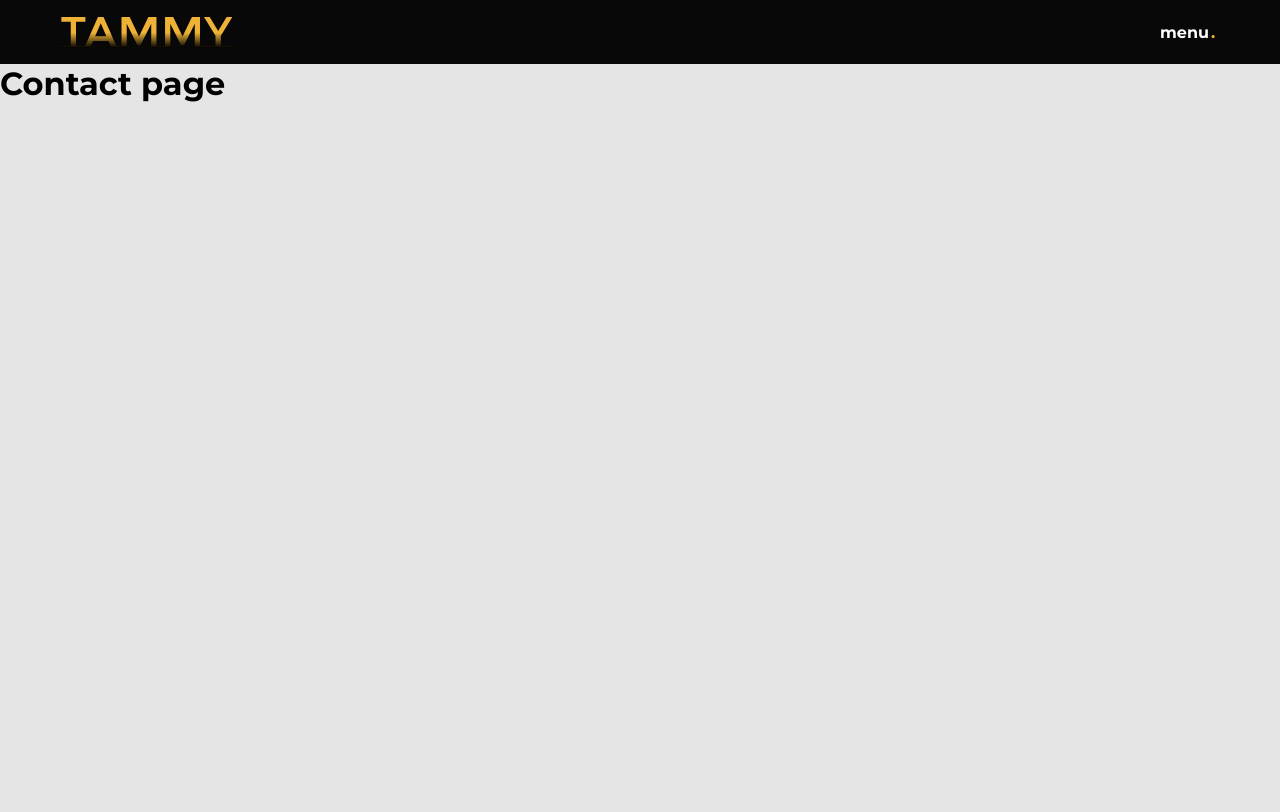
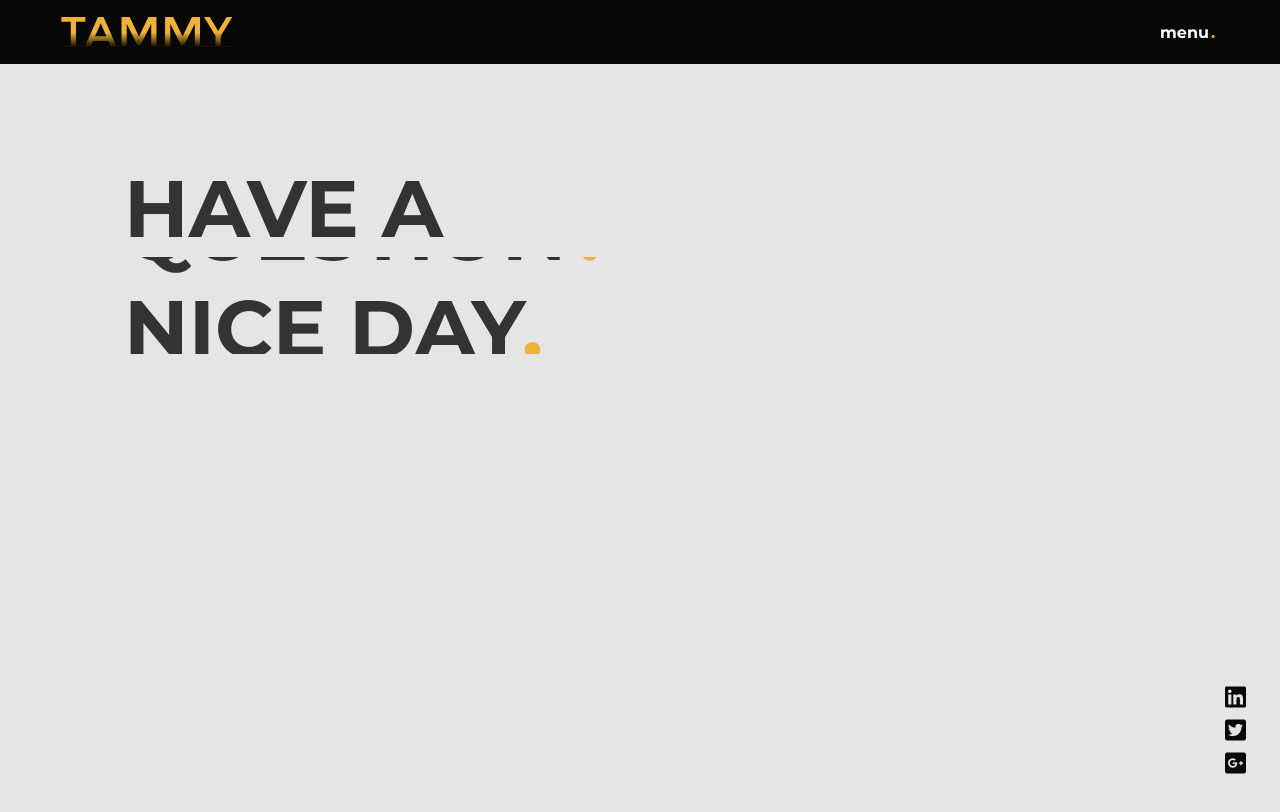
Before and after one commit to devTam/portfolioV2, a React (Create React App) app: page /contact in a window 1280 px wide. Shown: the top 812 px of the page. Built offline with nearby package versions, Linux system fonts and the light colour scheme.

Commit message:
add contact carousel and social icons

```diff
--- a/package.json
+++ b/package.json
@@ -12,6 +12,7 @@
     "react-dom": "^17.0.1",
     "react-router-dom": "^5.2.0",
     "react-scripts": "4.0.1",
+    "react-slick": "^0.27.13",
     "web-vitals": "^0.2.4",
     "workbox-background-sync": "^5.1.4",
     "workbox-broadcast-update": "^5.1.4",
--- /dev/null
+++ b/src/components/social-icons/SocialIcons.js
@@ -0,0 +1,31 @@
+import React from 'react';
+import "./socialIcons.scss";
+
+const SocialIcons = () => {
+    return (
+        <div className="projects__socials">
+      <a
+              href="https://www.linkedin.com/in/tammy-batubo-4023b6119/"
+              className="projects-icons"
+              target="_blank"
+              rel="noreferrer"
+            >
+              <i className="fab fa-linkedin"></i>
+
+            </a>
+            <a
+              href="https://twitter.com/dev_TamB"
+              className="projects-icons"
+              target="_blank"
+              rel="noreferrer"
+            >
+              <i className="fab fa-twitter-square"></i>
+            </a>
+            <a href="mailto:tammy.batubo@gmail.com" className="projects-icons">
+              <i className="fab fa-google-plus-square"></i>
+            </a>
+      </div>
+    )
+}
+
+export default SocialIcons
--- /dev/null
+++ b/src/components/social-icons/socialIcons.scss
@@ -0,0 +1,27 @@
+.projects__socials {
+    display: flex;
+    flex-direction: column;
+    position: fixed;
+    bottom: 20px;
+    right: 30px;
+
+    @media only screen and (max-width: 576px) {
+      position: absolute;
+      flex-direction: row;
+    }
+  }
+
+  .projects-icons{
+    color: var(--black);
+    text-decoration: none;
+    margin: 4px;
+
+    &:hover i {
+      color: var(--color-primary);
+    }
+
+    & i {
+      font-size: 1.5rem;
+    transition: color .25s;
+    }
+  }
--- a/src/pages/contact/Contact.js
+++ b/src/pages/contact/Contact.js
@@ -1,17 +1,50 @@
 import React, { useEffect } from 'react';
 import { undoCanvas } from '../../utils/undoCanvas';
-import "./contact.scss";
+import './contact.scss';
+import SocialIcons from '../../components/social-icons/SocialIcons';
+// import "slick-carousel/slick/slick.css";
+// import "slick-carousel/slick/slick-theme.css";
+import Slider from 'react-slick';
 
 const Contact = () => {
+  const settings = {
+    infinite: true,
+    speed: 2000,
+    slidesToShow: 1,
+    slidesToScroll: 1,
+    autoplay: true,
+    autoplaySpeed: 4000,
+    vertical: true,
+    arrows: false,
+    cssEase: "cubic-bezier(.83,-0.08,.85,.85)",
+    rtl: true
+  };
+  useEffect(() => {
+    undoCanvas();
+  }, []);
+  return (
+    <div className="contact">
+      <div className="contact__container">
+        <h1 className="contact__title">
+          HAVE A
+          <div className="slider__container">
+            <Slider {...settings}>
+              <span className="swap">
+                QUESTION<span className="colored">?</span>
+              </span>
+              <span className="swap">
+                PROJECT<span className="colored">?</span>
+              </span>
+              <span className="swap">
+                NICE DAY<span className="colored">.</span>
+              </span>
+            </Slider>
+          </div>
+        </h1>
+      </div>
+      <SocialIcons />
+    </div>
+  );
+};
 
-    useEffect(() => {
-        undoCanvas()
-    }, [])
-    return (
-        <div className="contact">
-            <h1>Contact page</h1>
-        </div>
-    )
-}
-
-export default Contact
+export default Contact;
--- a/src/pages/contact/contact.scss
+++ b/src/pages/contact/contact.scss
@@ -1,5 +1,56 @@
 .contact {
-    margin-top: 8vh;
-    background-color: var(--white-bg);
-    min-height: 100vh;
+  margin-top: 2vh;
+  min-height: 100vh;
+  background-color: var(--white-bg);
+  position: relative;
+  overflow: hidden;
+
+  @media only screen and (max-width: 992px) {
+    margin-top: 0;
+  }
 }
+
+.contact__container {
+  padding: 0 var(--padding-desktop);
+
+  @media only screen and (max-width: 576px) {
+    padding: 0 var(--padding-mobile);
+  }
+}
+
+.contact__title {
+  overflow-y: hidden;
+  font-size: 5rem;
+  margin-top: 9rem;
+  margin-left: 4rem;
+  margin-bottom: 4rem;
+  color: var(--text-black);
+
+  @media only screen and (max-width: 1200px) {
+    font-size: 4.5rem;
+  }
+
+  @media only screen and (max-width: 992px) {
+    font-size: 3.5rem;
+    margin-left: 0;
+  }
+
+  @media only screen and (max-width: 576px) {
+    font-size: 3rem;
+    margin-top: 7rem;
+    margin-bottom: 3rem;
+    margin-left: 0;
+  }
+
+  @media only screen and (max-width: 300px) {
+    font-size: 2rem;
+  }
+
+  & .colored {
+    color: var(--color-primary);
+  }
+}
+
+.slider__container {
+  overflow-y: hidden;
+}
--- a/src/pages/projects/Projects.js
+++ b/src/pages/projects/Projects.js
@@ -3,6 +3,7 @@ import { undoCanvas } from '../../utils/undoCanvas';
 import './projects.scss';
 import projectDetails from '../../utils/projectDetails';
 import Row from '../../components/row/Row';
+import SocialIcons from '../../components/social-icons/SocialIcons';
 
 const Projects = () => {
   useEffect(() => {
@@ -43,28 +44,8 @@ const Projects = () => {
           d="M0,160L60,138.7C120,117,240,75,360,64C480,53,600,75,720,122.7C840,171,960,245,1080,261.3C1200,277,1320,235,1380,213.3L1440,192L1440,320L1380,320C1320,320,1200,320,1080,320C960,320,840,320,720,320C600,320,480,320,360,320C240,320,120,320,60,320L0,320Z"
         ></path>
       </svg>
-      <div className="projects__socials">
-      <a
-              href="https://www.linkedin.com/in/tammy-batubo-4023b6119/"
-              className="projects-icons"
-              target="_blank"
-              rel="noreferrer"
-            >
-              <i className="fab fa-linkedin"></i>
+      <SocialIcons />
 
-            </a>
-            <a
-              href="https://twitter.com/dev_TamB"
-              className="projects-icons"
-              target="_blank"
-              rel="noreferrer"
-            >
-              <i className="fab fa-twitter-square"></i>
-            </a>
-            <a href="mailto:tammy.batubo@gmail.com" className="projects-icons">
-              <i className="fab fa-google-plus-square"></i>
-            </a>
-      </div>
     </div>
   );
 };
--- a/src/pages/projects/projects.scss
+++ b/src/pages/projects/projects.scss
@@ -51,34 +51,6 @@
   }
 }
 
-.projects__socials {
-  display: flex;
-  flex-direction: column;
-  position: fixed;
-  bottom: 20px;
-  right: 30px;
-
-  @media only screen and (max-width: 576px) {
-    position: absolute;
-    flex-direction: row;
-  }
-}
-
-.projects-icons{
-  color: var(--black);
-  text-decoration: none;
-  margin: 4px;
-
-  &:hover i {
-    color: var(--color-primary);
-  }
-
-  & i {
-    font-size: 1.5rem;
-  transition: color .25s;
-  }
-}
-
 .projects__waves {
   position: absolute;
   bottom: 0;
```
Also changed, not shown: 2 other files (tests, documents, lock files or other folders).
